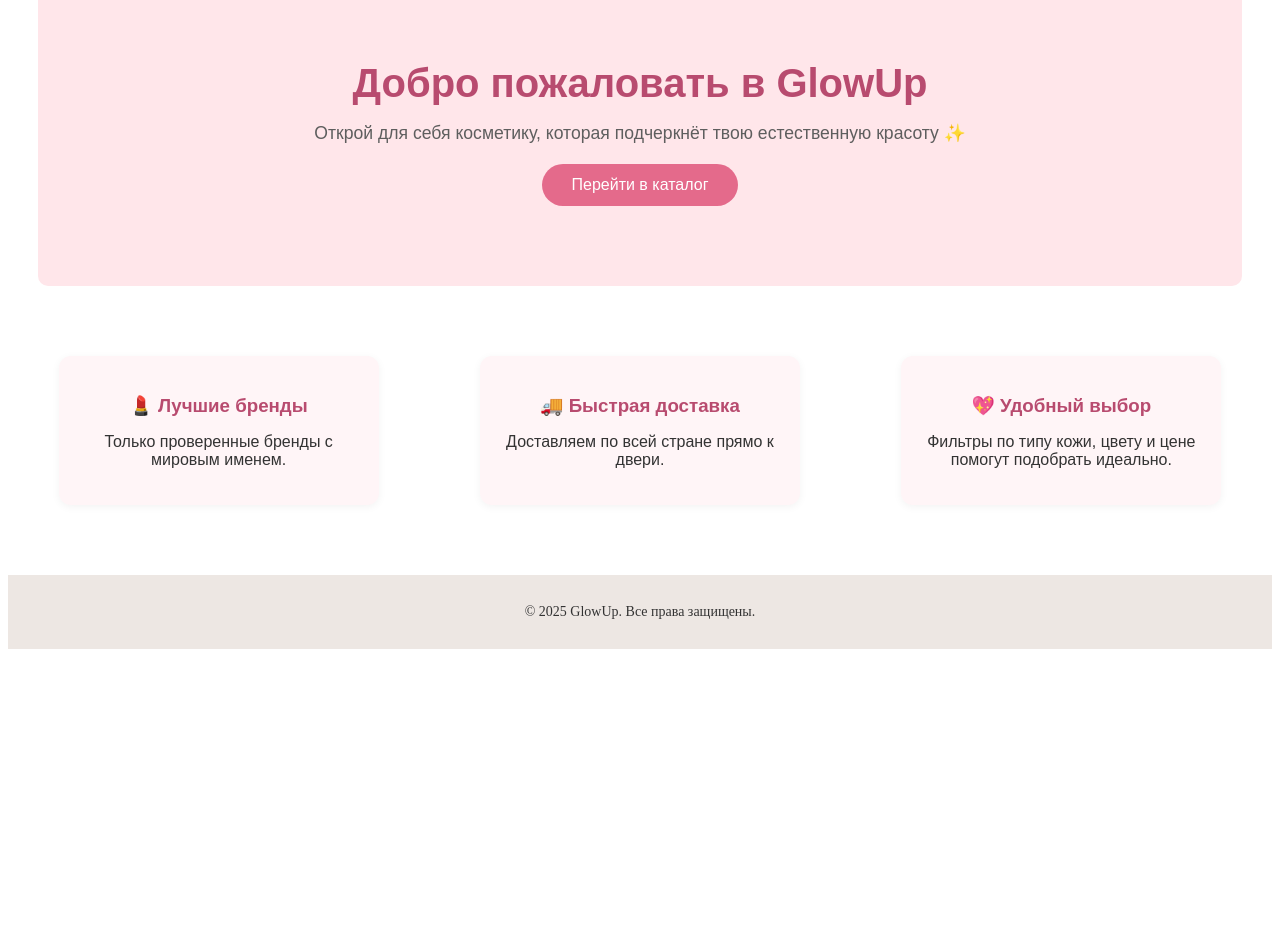
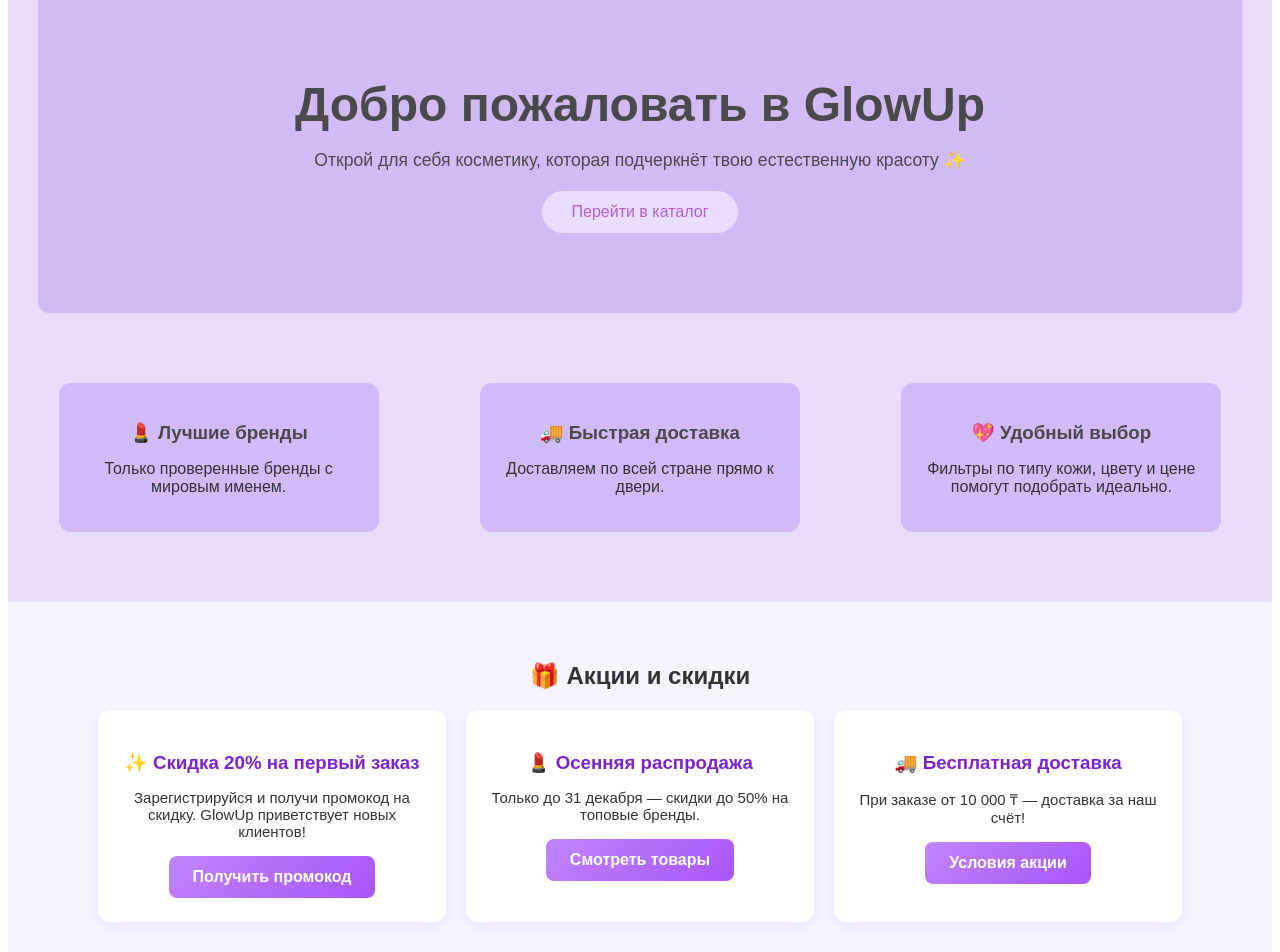
Before and after one commit to JasonWarkings/Glow-Up, a Vue app: page / in a window 1280 px wide. Shown: the part 200-1152 px from the top of the page. Before the commit the page ends 857 px from the top, so only its background shows below. Built offline with nearby package versions, Linux system fonts and the light colour scheme.

Commit message:
feature:changed the design of the pages

```diff
--- a/src/App.vue
+++ b/src/App.vue
@@ -1,5 +1,5 @@
 <template>
-  <div id="app">
+  <div class="app">
     <Header />
     <RouterView />
     <Footer />
@@ -10,3 +10,12 @@
 import Header from './components/Header.vue'
 import Footer from './components/Footer.vue'
 </script>
+
+<style scoped>
+.app {
+  background-color: #e7ddfb;
+  min-height: 100vh;
+  display: flex;
+  flex-direction: column;
+}
+</style>
--- a/src/components/Footer.vue
+++ b/src/components/Footer.vue
@@ -6,7 +6,7 @@
 
 <style scoped>
 .footer {
-  background-color: #ede7e3;
+  background-color: #cbb8f8;
   text-align: center;
   padding: 15px;
   margin-top: 50px;
--- a/src/components/Header.vue
+++ b/src/components/Header.vue
@@ -1,3 +1,4 @@
+//Header.vue
 <template>
   <header class="header">
     <h1 class="logo">GlowUp</h1>
@@ -15,8 +16,8 @@
   display: flex;
   justify-content: space-between;
   align-items: center;
-  padding: 20px 50px;
-  background-color: #fadadd;
+  padding: 25px 70px;
+  background-color: #A98BDB;
 }
 .logo {
   font-size: 28px;
--- a/src/components/ProductCard.vue
+++ b/src/components/ProductCard.vue
@@ -29,12 +29,12 @@
   margin-top: 10px;
   padding: 0.5rem 1rem;
   border: none;
-  background: #ff9999;
+  background: #c7d4a9;
   color: white;
   border-radius: 6px;
   cursor: pointer;
 }
 button:hover {
-  background: #ff7f7f;
+  background: #c7d4a9;
 }
 </style>
--- a/src/pages/MainPage.vue
+++ b/src/pages/MainPage.vue
@@ -5,6 +5,7 @@
       <p>Открой для себя косметику, которая подчеркнёт твою естественную красоту ✨</p>
       <button class="shop-btn">Перейти в каталог</button>
     </section>
+
 
     <section class="features">
       <div class="feature">
@@ -20,8 +21,30 @@
         <p>Фильтры по типу кожи, цвету и цене помогут подобрать идеально.</p>
       </div>
     </section>
+    <section class="promo-section">
+  <h2>🎁 Акции и скидки</h2>
+  <div class="promo-grid">
+    <div class="promo-card">
+      <h3>✨ Скидка 20% на первый заказ</h3>
+      <p>Зарегистрируйся и получи промокод на скидку. GlowUp приветствует новых клиентов!</p>
+      <button class="promo-button">Получить промокод</button>
+    </div>
+    <div class="promo-card">
+      <h3>💄 Осенняя распродажа</h3>
+      <p>Только до 31 декабря — скидки до 50% на топовые бренды.</p>
+      <button class="promo-button">Смотреть товары</button>
+    </div>
+    <div class="promo-card">
+      <h3>🚚 Бесплатная доставка</h3>
+      <p>При заказе от 10 000 ₸ — доставка за наш счёт!</p>
+      <button class="promo-button">Условия акции</button>
+    </div>
+  </div>
+</section>
+
   </div>
 </template>
+
 
 <style scoped>
 .main-page {
@@ -31,29 +54,92 @@
 }
 
 /* Верхний баннер */
+
+
 .hero {
-  background-color: #ffe6ea;
+  background-color:#d0bbf7;
   padding: 80px 20px;
   border-radius: 10px;
   margin: 30px;
 }
+.promo-section {
+  padding: 40px 20px;
+  background-color: #f5f3ff;
+  text-align: center;
+}
+
+.promo-grid {
+  display: flex;
+  flex-wrap: wrap;
+  gap: 20px;
+  justify-content: center;
+  margin-top: 20px;
+}
+
+.promo-card {
+  background: white;
+  border-radius: 12px;
+  box-shadow: 0 4px 12px rgba(168, 85, 247, 0.1);
+  padding: 24px;
+  max-width: 300px;
+  flex: 1 1 280px;
+}
+
+.promo-card h3 {
+  color: #7e22ce;
+  margin-bottom: 10px;
+}
+
+.promo-card p {
+  font-size: 15px;
+  margin-bottom: 16px;
+}
+
+.promo-button {
+  background: linear-gradient(135deg, #c084fc, #a855f7);
+  color: white;
+  border: none;
+  padding: 12px 24px;
+  border-radius: 8px;
+  font-size: 16px;
+  font-weight: 600;
+  cursor: pointer;
+  transition: transform 0.2s ease, box-shadow 0.3s ease;
+}
+
+.promo-button:hover {
+  transform: scale(1.05);
+  box-shadow: 0 8px 16px rgba(168, 85, 247, 0.3);
+}
+
+/* 📱 Адаптация под мобильные устройства */
+@media (max-width: 600px) {
+  .promo-grid {
+    flex-direction: column;
+    align-items: center;
+  }
+
+  .promo-card {
+    max-width: 100%;
+  }
+}
 
 .hero h1 {
-  font-size: 2.5rem;
-  color: #b84b6f;
+  font-size: 3.0rem;
+  color:#4A4A4A;
   margin-bottom: 10px;
 }
 
 .hero p {
-  color: #5e5e5e;
+  color:#4A4A4A;
   font-size: 1.1rem;
   margin-bottom: 20px;
 }
 
 .shop-btn {
-  background-color: #e46a8b;
+  background-color: #E7DDFF;
   border: none;
-  color: white;
+  color: #b25ed3;
   padding: 12px 30px;
   border-radius: 25px;
   font-size: 1rem;
@@ -62,7 +148,7 @@
 }
 
 .shop-btn:hover {
-  background-color: #d15174;
+  background-color:#cab1f9;
 }
 
 /* Преимущества */
@@ -74,16 +160,16 @@
 }
 
 .feature {
-  background-color: #fff5f7;
+  background-color:#d0bbf8;
   padding: 20px;
   border-radius: 12px;
   width: 280px;
   margin: 10px;
-  box-shadow: 0 2px 8px rgba(0,0,0,0.05);
+  box-shadow: 0 2px 8px #4A4A4A(0,0,0,0.05);
 }
 
 .feature h3 {
-  color: #b84b6f;
+  color: #4A4A4A;
   margin-bottom: 10px;
 }
 </style>
```
Also changed, not shown: 1 other file (tests, documents, lock files or other folders).
